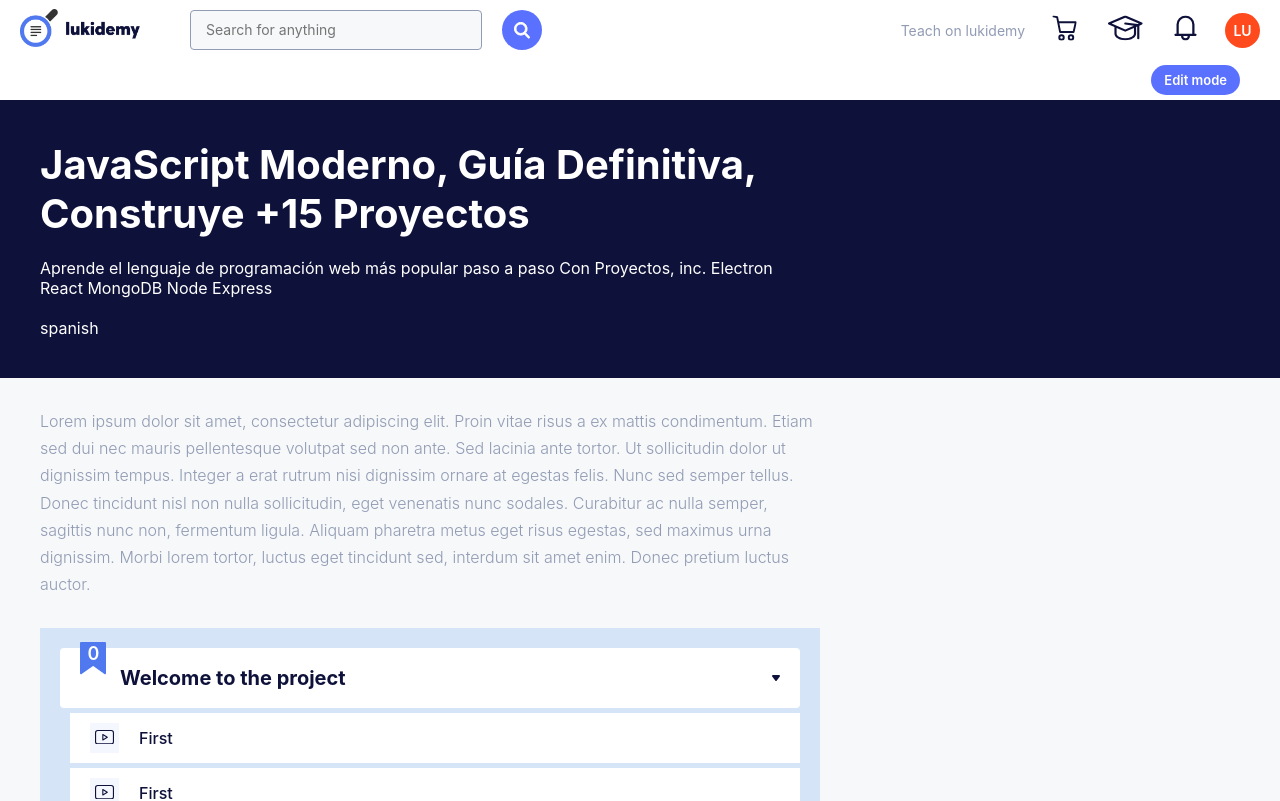
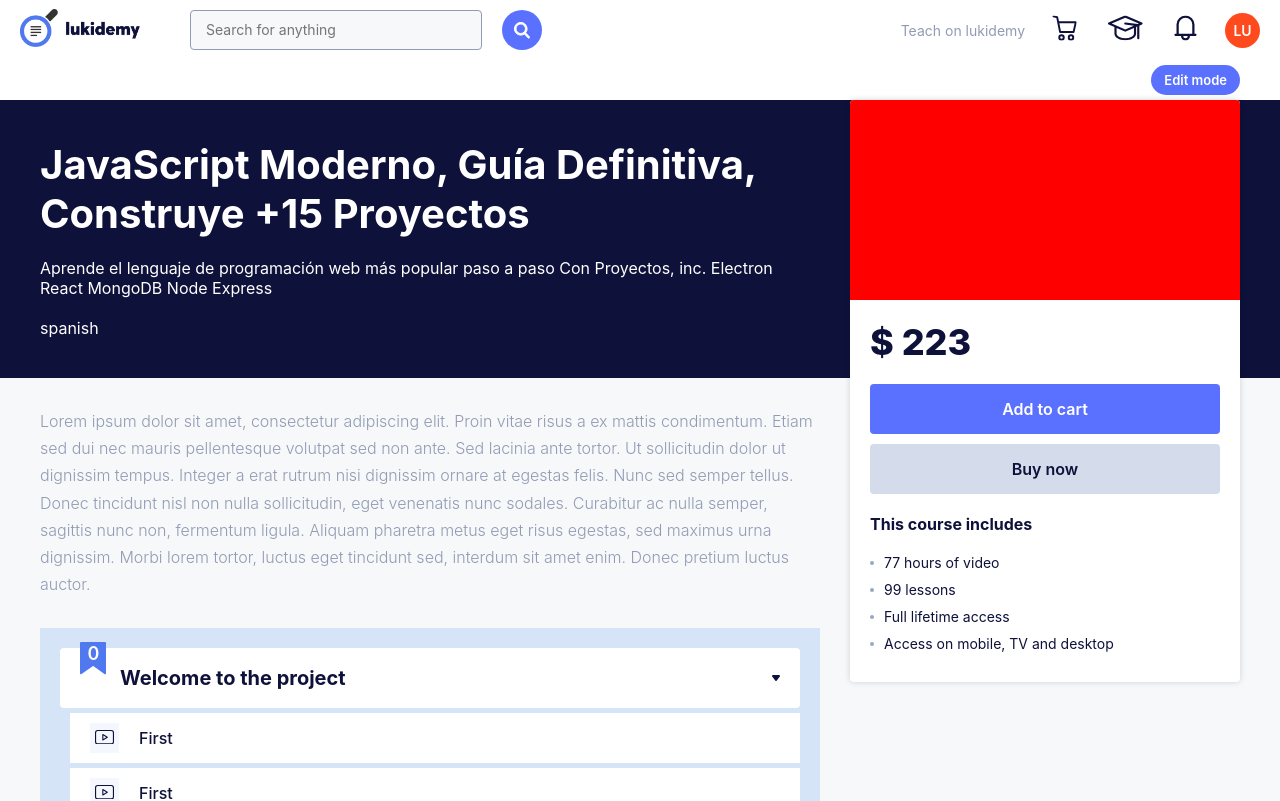
Before and after one commit to lukasalvarezdev/forbidden-academy, a Next.js app: page /courses/12334 in a window 1280 px wide. Shown: the top 801 px of the page. Built offline with nearby package versions, Linux system fonts and the light colour scheme.

Commit message:
Adding responsive to buyCourseCard (WIP)

```diff
--- a/src/entities/course/styles.ts
+++ b/src/entities/course/styles.ts
@@ -10,5 +10,9 @@ export const CourseContainer = styled.div`
 
   .info-65 {
     max-width: 65%;
+
+    @media screen and (max-width: 480px) {
+      max-width: 100%;
+    }
   }
 `
--- a/src/entities/course/ui/BuyCourseCard.tsx
+++ b/src/entities/course/ui/BuyCourseCard.tsx
@@ -4,6 +4,7 @@ import { Circle } from '@/icons'
 import { useCourses } from '../services'
 import EditField from '../components/EditField'
 import { useRouter } from 'next/router'
+import ResponsiveBuyCourseCard from './ResponsiveBuyCourseCard'
 
 const CourseInfoCard = () => {
   const {
@@ -32,6 +33,7 @@ const CourseInfoCard = () => {
 
   return (
     <CourseInfoCardContainer className="normal-shadow" custom-body-width={courseBodyWith}>
+      <div className="desktop-card">
         <div className="card-headin img"></div>
         <div className="card-body p-20">
           <EditField fieldRef={priceRef} />
@@ -77,6 +79,9 @@ const CourseInfoCard = () => {
             </li>
           </ul>
         </div>
+      </div>
+
+      <ResponsiveBuyCourseCard />
     </CourseInfoCardContainer>
   )
 }
@@ -97,6 +102,32 @@ const CourseInfoCardContainer = styled.div`
     return `${props['custom-body-width'] + 30}px`
   }};
 
+  .desktop-card {
+    display: block;
+  }
+  .mobile-card {
+    display: none;
+  }
+
+  @media screen and (max-width: 480px) {
+    background-color: transparent;
+    position: static;
+    height: max-content;
+
+    .desktop-card {
+      display: none;
+    }
+
+    .mobile-card {
+      display: block;
+      background-color: #fff;
+      position: fixed;
+      width: 100%;
+      left: 0;
+      z-index: 100;
+    }
+  }
+
   .img {
     width: 100%;
     height: 200px;
--- /dev/null
+++ b/src/entities/course/ui/ResponsiveBuyCourseCard.tsx
@@ -0,0 +1,28 @@
+import * as React from 'react'
+
+const ResponsiveBuyCourseCard = () => {
+  const pepeRef = React.useRef<HTMLDivElement>(null)
+
+  return (
+    <div
+      className="normal-shadow mobile-card"
+      ref={pepeRef}
+      style={{
+        top: `calc(100vh - ${pepeRef.current?.clientHeight}px)`,
+      }}
+    >
+      <div className="card-body p-20">
+        <h3 className="mb-20 fake-input parse-courses" suppressContentEditableWarning>
+          $300
+        </h3>
+
+        <div className="mb-20">
+          <button className="btn-primary d-b mb-10">Add to cart</button>
+          <button className="btn-primary -gray d-b">Buy now</button>
+        </div>
+      </div>
+    </div>
+  )
+}
+
+export default ResponsiveBuyCourseCard
--- a/src/views/CoursePage.tsx
+++ b/src/views/CoursePage.tsx
@@ -11,7 +11,7 @@ const CoursePage = () => {
       <div>
         <EditModeBar />
         <CourseHeading />
-        {/* <BuyCourseCard /> */}
+        <BuyCourseCard />
       </div>
 
       <div>
```
Lines whose indentation alone changed are shown as unchanged.
